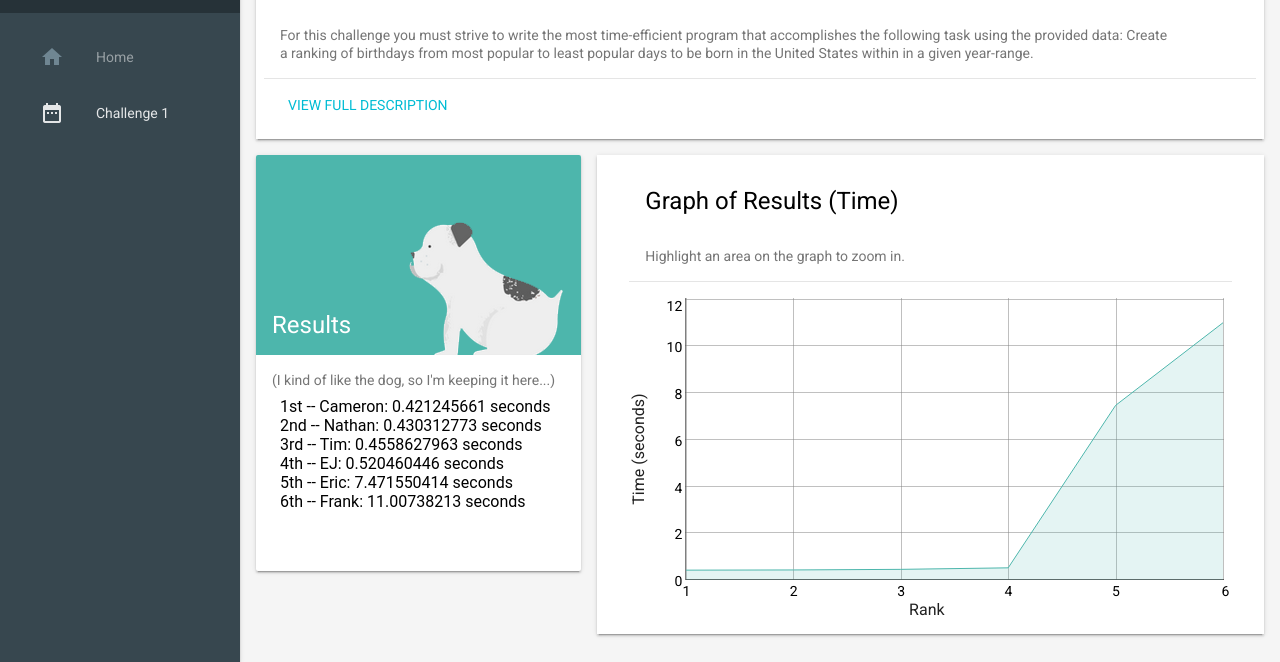
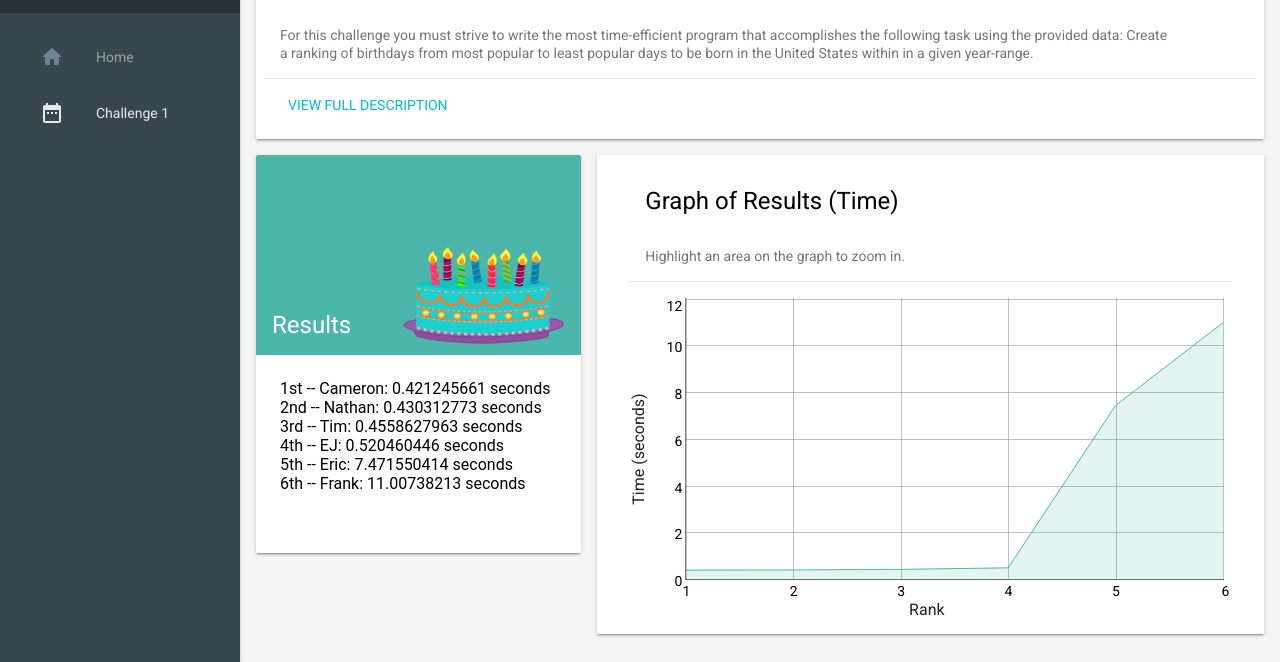
Before and after one commit to Algorithm-Design/Algorithm-Design.github.io, a plain HTML site: page challenge1.html in a window 1280 px wide. Shown: the part 138-800 px from the top of the page. Drawn offline with nearby package versions, Linux system fonts and the light colour scheme.

Commit message:
Add cake picture to challenge 1

```diff
--- a/challenge1.html
+++ b/challenge1.html
@@ -119,7 +119,6 @@
                                 <h2 class="mdl-card__title-text">Results</h2>
                             </div>
                             <div class="mdl-card__supporting-text mdl-color-text--grey-600">
-                              (I kind of like the dog, so I'm keeping it here...)
                               <p>
                                 <iframe src="run_times/rankings-challenge1.html"></iframe>
                               </p>
--- a/styles.css
+++ b/styles.css
@@ -187,8 +187,9 @@ _:-ms-input-placeholder, :root .demo-graph {
 }
 .demo-updates .mdl-card__title {
   min-height: 200px;
-  background-image: url('images/dog.png');
-  background-position: 90% 100%;
+  background-image: url('images/cake.png');
+  background-position: 90% 90%;
+  background-size: 50% 50%;
   background-repeat: no-repeat;
 }
 .demo-cards .mdl-card__actions a {
```
Also changed, not shown: images/cake.png (added).
